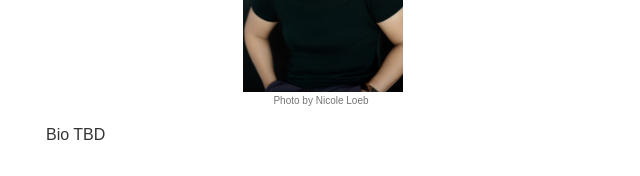
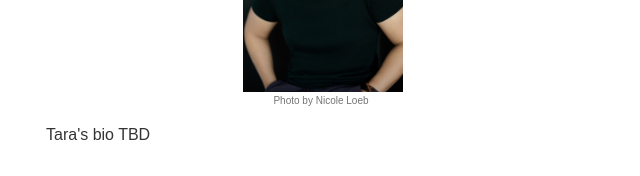
Before and after one commit to aekao/aekao.github.io, a plain HTML site: page index.html in a window 1280 px wide. Shown: the part 1506-1682 px from the top of the page, 569-1209 px from the left. Drawn offline with Linux system fonts and the light colour scheme; a web font is replaced by a local one.

Commit message:
Testy test

```diff
--- a/index.html
+++ b/index.html
@@ -71,7 +71,7 @@
           <img src="assets/tara-360w.jpg" style="aspect-ratio: auto 9/13;" alt="description" />
           <figcaption>Photo by Nicole Loeb</figcaption>
         </figure>
-        <p>Bio TBD</p>
+        <p>Tara's bio TBD</p>
         <div style="margin: 2em auto; display: flex; gap: 4px; width:100%;">
           <div>
             <img src="assets/audrey-ginko.jpg" style="aspect-ratio: auto 1/1;" alt="description" />
```
